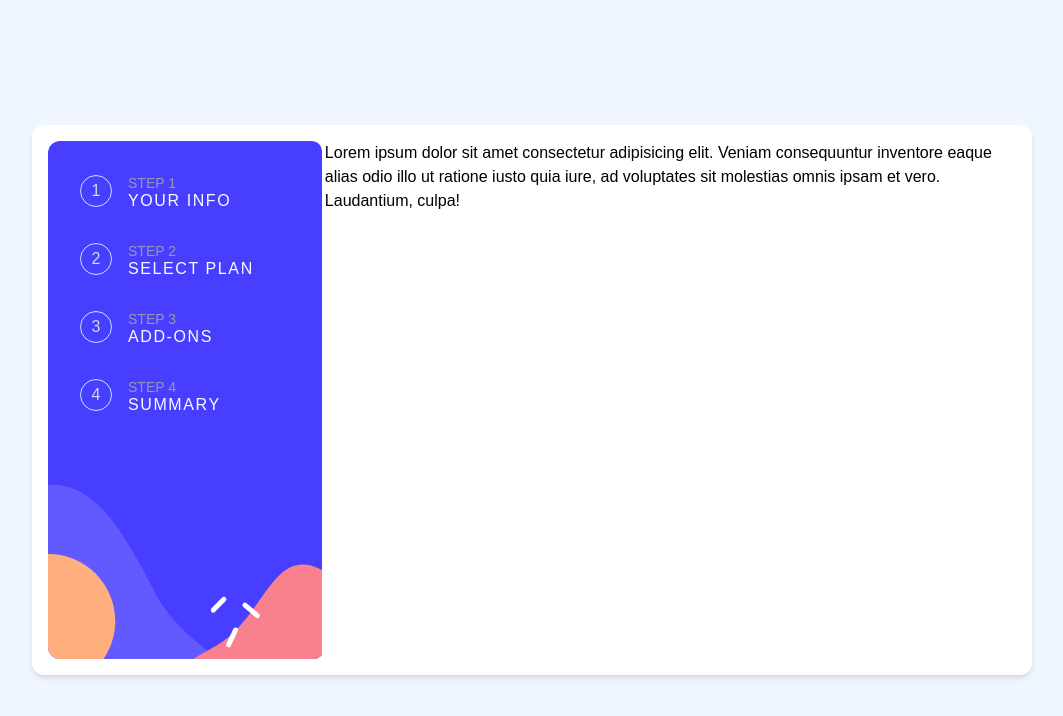
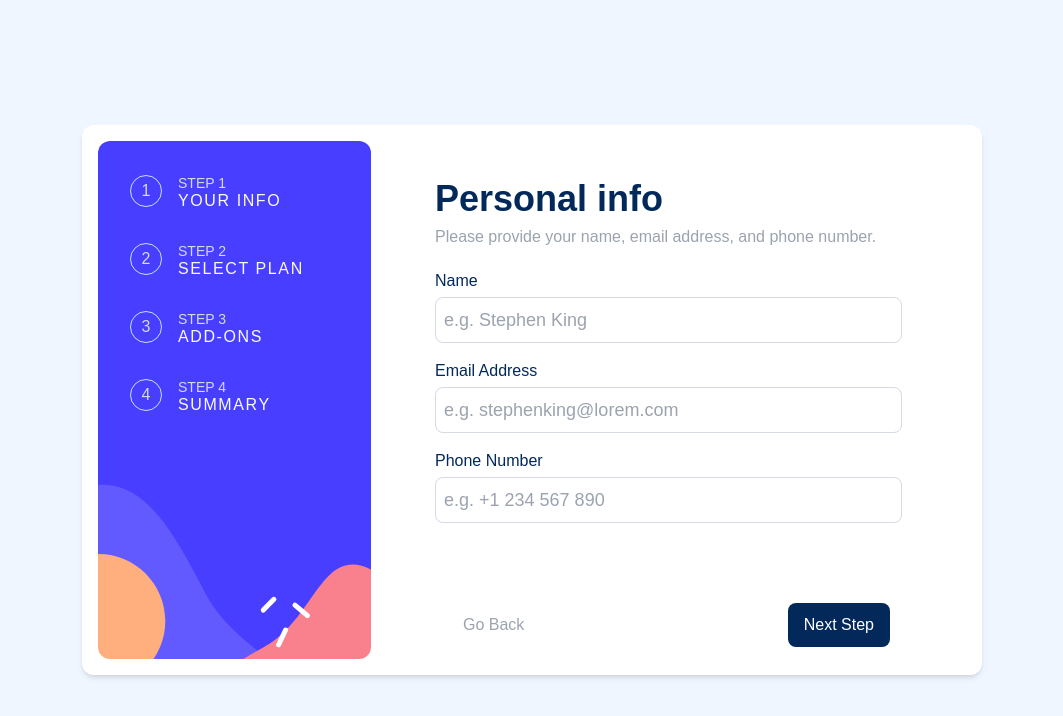
Before and after one commit to theblvckdev/multi-step-form, a React (Create React App) app: page / in a window 1280 px wide. Shown: the top 716 px of the page, without its empty margins (108-1171 px from the left). Built offline with nearby package versions, Linux system fonts and the light colour scheme.

Commit message:
code update

```diff
--- a/src/App.js
+++ b/src/App.js
@@ -1,16 +1,14 @@
 import React from "react";
 import Sidebar from "./components/sidebar";
+import Main from "./components/main";
 
 const App = () => {
   return (
     <>
       <main className="bg-secondary-mongolia h-screen flex items-center justify-center font-ubuntu">
-        <div className="bg-white relative p-4 flex md:flex-row flex-col rounded-xl shadow-md md:max-h-[550px] md:max-w-[1000px] h-full w-full">
+        <div className="bg-white relative p-4 flex md:flex-row flex-col rounded-xl shadow-md md:max-h-[550px] md:max-w-[900px] h-full w-full">
           <Sidebar />
-          Lorem ipsum dolor sit amet consectetur adipisicing elit. Veniam
-          consequuntur inventore eaque alias odio illo ut ratione iusto quia
-          iure, ad voluptates sit molestias omnis ipsam et vero. Laudantium,
-          culpa!
+          <Main />
         </div>
       </main>
     </>
--- /dev/null
+++ b/src/components/footer.jsx
@@ -0,0 +1,29 @@
+import React from "react";
+import Button from "../utils/button";
+
+const Footer = () => {
+  return (
+    <>
+      <footer className=" absolute w-full p-3 left-0 right-0 bottom-0">
+        <div className="flex">
+          <div className="mr-auto">
+            <Button
+              text={"Go Back"}
+              className={
+                "bg-transparent text-gray-400 hover:text-primary-marineBlue"
+              }
+            />
+          </div>
+          <div className="text-right">
+            <Button
+              text={"Next Step"}
+              className={"bg-primary-marineBlue text-white"}
+            />
+          </div>
+        </div>
+      </footer>
+    </>
+  );
+};
+
+export default Footer;
--- /dev/null
+++ b/src/components/main.jsx
@@ -0,0 +1,23 @@
+import React from "react";
+import PersonalInfo from "../pages/personalInfo";
+import Footer from "./footer";
+import { BrowserRouter as Router, Routes, Route } from "react-router-dom";
+
+const Main = () => {
+  return (
+    <>
+      <div className="overflow-hidden w-full">
+        <div className="mx-16 py-10 relative h-full">
+          <Router>
+            <Routes>
+              <Route element={<PersonalInfo />} path="/" />
+            </Routes>
+          </Router>
+          <Footer />
+        </div>
+      </div>
+    </>
+  );
+};
+
+export default Main;
--- a/src/components/sidebar.jsx
+++ b/src/components/sidebar.jsx
@@ -4,7 +4,7 @@ import { data } from "../constants/data";
 const Sidebar = () => {
   return (
     <>
-      <aside className="bg-mobile absolute top-0 left-0 right-0 md:relative md:bg-desktop bg-no-repeat h-[50vh] md:h-full p-8 overflow-hidden md:rounded-xl gap-4 md:gap-0 w-screen md:w-[52%] flex flex-row md:flex-col items-start md:justify-start justify-center">
+      <aside className="bg-mobile absolute top-0 left-0 right-0 md:relative md:bg-desktop bg-no-repeat h-[50vh] md:h-full p-8 overflow-hidden md:rounded-xl gap-4 md:gap-0 w-screen md:w-[42.5%] flex flex-row md:flex-col items-start md:justify-start justify-center">
         {data.map((data, index) => {
           const { id, step, title } = data;
 
@@ -16,7 +16,7 @@ const Sidebar = () => {
                 {id}
               </div>
               <div className="hidden md:block">
-                <p className="uppercase text-secondary-coolGray text-secondary-coomdray text-sm">
+                <p className="uppercase text-secondary-lightGray text-sm font-medium">
                   {step}
                 </p>
                 <p className="uppercase text-secondary-alabaster font-medium tracking-widest">
--- /dev/null
+++ b/src/pages/personalInfo.jsx
@@ -0,0 +1,40 @@
+import React from "react";
+import FormControl from "../utils/formControl";
+
+const PersonalInfo = () => {
+  return (
+    <>
+      <div>
+        <h1 className="text-primary-marineBlue font-bold text-4xl leading-9">
+          Personal info
+        </h1>
+        <h3 className="text-gray-400 mt-2">
+          Please provide your name, email address, and phone number.
+        </h3>
+
+        <form action="" className="mt-5 space-y-4">
+          <FormControl
+            label={"Name"}
+            type={"text"}
+            id={"name"}
+            placeholder={"e.g. Stephen King"}
+          />
+          <FormControl
+            label={"Email Address"}
+            type={"email"}
+            id={"email"}
+            placeholder={"e.g. stephenking@lorem.com"}
+          />
+          <FormControl
+            label={"Phone Number"}
+            type={"text"}
+            id={"number"}
+            placeholder={"e.g. +1 234 567 890"}
+          />
+        </form>
+      </div>
+    </>
+  );
+};
+
+export default PersonalInfo;
--- /dev/null
+++ b/src/utils/button.jsx
@@ -0,0 +1,13 @@
+import React from "react";
+
+const Button = ({ text, className }) => {
+  return (
+    <>
+      <button className={`py-2.5 px-4 rounded-lg duration-700 ${className}`}>
+        {text}
+      </button>
+    </>
+  );
+};
+
+export default Button;
--- /dev/null
+++ b/src/utils/formControl.jsx
@@ -0,0 +1,21 @@
+import React from "react";
+
+const FormControl = ({ type, id, label, placeholder }) => {
+  return (
+    <>
+      <div className="flex flex-col gap-1">
+        <label className="text-primary-marineBlue font-medium" htmlFor={id}>
+          {label}
+        </label>
+        <input
+          id={id}
+          className="w-full p-2 rounded-lg text-lg text-primary-marineBlue outline-none focus:border-primary-purplishBlue duration-700 border border-secondary-lightGray"
+          type={type}
+          placeholder={placeholder}
+        />
+      </div>
+    </>
+  );
+};
+
+export default FormControl;
```
Also changed, not shown: src/pages/addOns.jsx (added), src/pages/plans.jsx (added), src/utils/plans.jsx (deleted).
